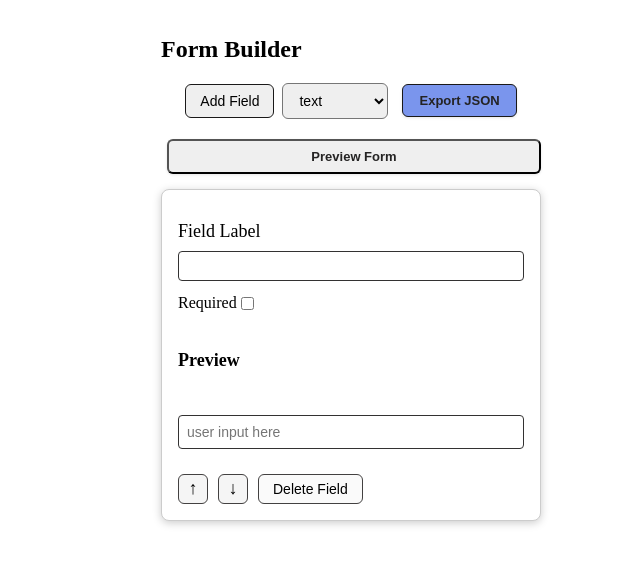
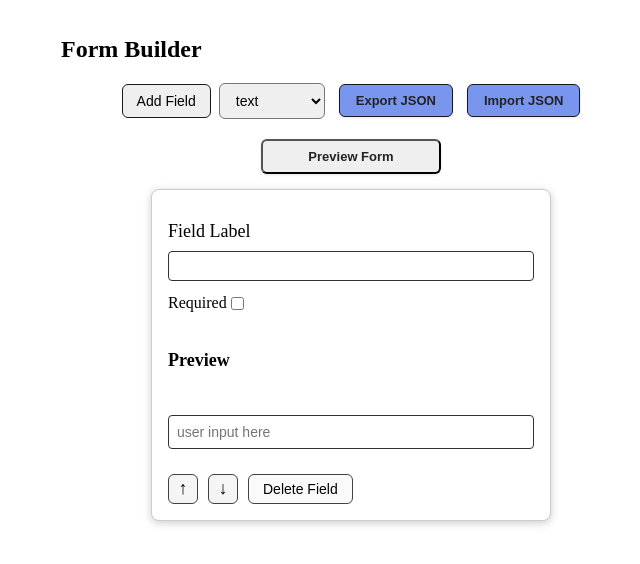
Before and after one commit to SuchitraVM/advanced-form-builder, a React (Vite) app: page / in a window 1280 px wide. Both pictures are taken after a click on the button "Add Field". Shown: the top 564 px of the page, without its empty margins (289-929 px from the left). Built offline with nearby package versions, Linux system fonts and the light colour scheme.

Commit message:
added import JSON button

```diff
--- a/src/components/FieldCard.css
+++ b/src/components/FieldCard.css
@@ -4,23 +4,27 @@
   padding: 16px;
   display: flex;
   flex-direction: column;
-  justify-content: left;
+  justify-content: center;
   row-gap: 3px;
+
+  margin: auto;
   margin-top: 15px;
   margin-bottom: 20px;
+  width: 100%;
+  max-width: 400px;
+
   border-radius: 8px;
   background-color: white;
-  max-width: 400px;
   box-shadow:  0 2px 8px #ccc;
 }
 
 .field-label{
+  width: 100%;
   display: flex;
   flex-direction: column;
   flex-wrap: wrap;
   row-gap: 3px;
   margin-top: 15px;
-  margin-bottom: 20px;
   font-size: 18px;
   font-weight: 200;
   margin-bottom: 8px;
@@ -64,7 +68,7 @@
 }
 
 .optionDelete-btn{
-   width: 80px;
+  width: 80px;
   padding: 6px 10px;
   border: 1px solid #1a1919;
   border-radius: 4px;
--- a/src/pages/BuilderPage.css
+++ b/src/pages/BuilderPage.css
@@ -6,7 +6,7 @@
   display: flex;
   flex-direction: column;
   flex-wrap: wrap;
-  max-width: 400px;
+  max-width: 600px;
   width: 100%;
   margin: auto;
   padding : 8px 10px;
@@ -79,8 +79,8 @@ button.export-btn{
   transition: background-color 0.2s ease, transform 0.1s ease;
   box-shadow: 0 1px 3px rgba(0, 0, 0, 0.1);
 }
-
-button.previewMode-btn{
+button.import-btn{
+  background-color: #7a95ed; /* A clean, modern blue */
   color: rgb(36, 35, 35);
   font-size: 13px;
 
@@ -89,6 +89,28 @@ button.previewMode-btn{
   min-width: fit-content;
 
   margin-left: 6px;
+  padding: 8px 16px;
+  border-radius: 6px;
+  font-weight: 600;
+  cursor: pointer;
+  transition: background-color 0.2s ease, transform 0.1s ease;
+  box-shadow: 0 1px 3px rgba(0, 0, 0, 0.1);
+}
+
+button.previewMode-btn{
+  color: rgb(36, 35, 35);
+  font-size: 13px;
+  width: 180px;
+  display: flex;
+  flex-direction: column;
+  justify-content: center;
+  align-items: center;
+
+  white-space: nowrap;
+  display: inline-block;
+  min-width: fit-content;
+
+  margin: auto;
   padding: 8px 16px;
   border-radius: 6px;
   font-weight: 600;
--- a/src/pages/BuilderPage.jsx
+++ b/src/pages/BuilderPage.jsx
@@ -96,6 +96,24 @@ export default function BuilderPage() {
     URL.revokeObjectURL(url)
   }
 
+  function handleImport(){
+    try{
+    let jsonString = prompt("enter your JSON here")
+    if(!jsonString) return;
+
+    const data = JSON.parse(jsonString);
+      if(!Array.isArray(data)){
+        alert("Invalid JSON format. Please check your syntax")
+        return
+      }
+    setFields(data)}
+    catch(e){
+      alert("Invalid JSON format. Please check your syntax")
+      console.error("Import Error:",e)
+    }
+
+  }
+
 
   function moveFieldUp(fieldId){
     const updatedFields = [...fields]
@@ -154,6 +172,7 @@ export default function BuilderPage() {
       </select>
 
       {fields.length > 0 && <button className="export-btn" onClick={handleExport}>Export JSON</button>}
+      {fields.length >0 && <button className="import-btn" onClick={handleImport}>Import JSON</button>}
       </div>
       </div>
       )
```
